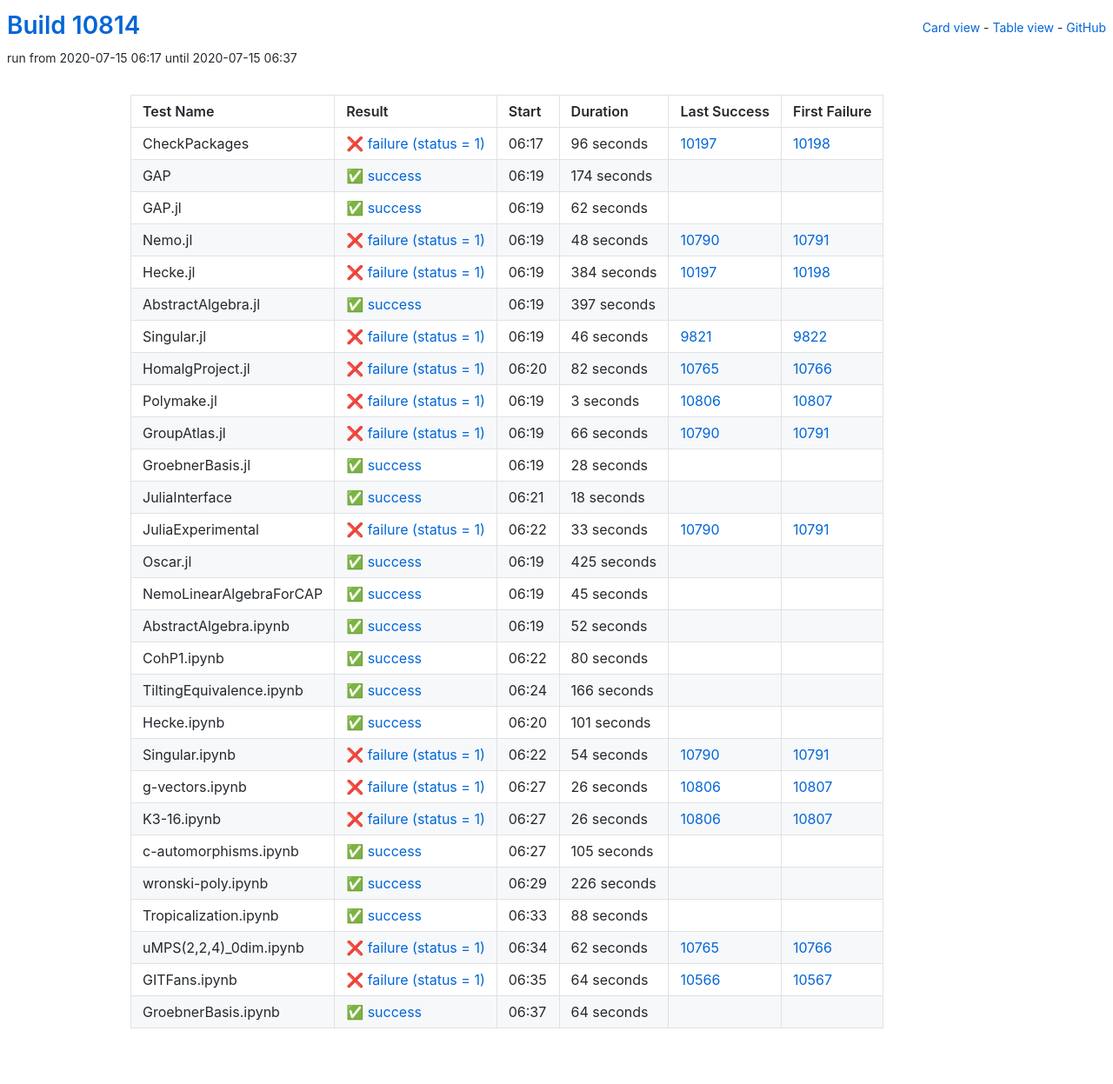
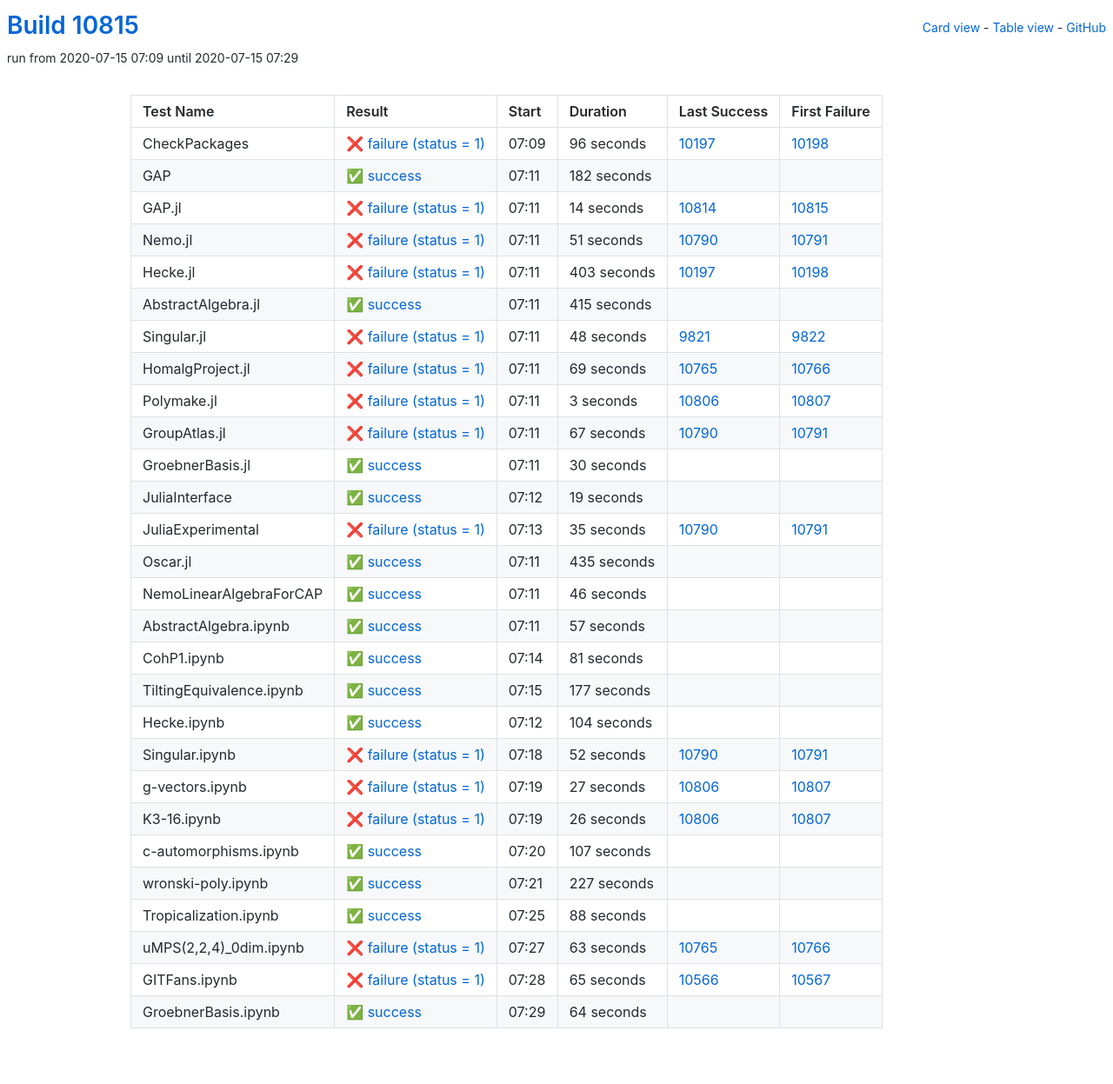
Before and after one commit to oscar-system/oscar-ci-status, a Jekyll site: the page built from table.html, in a window 1280 px wide. Shown: the whole page at 87% size. Built offline with Jekyll 4.4.1, drawn with Linux system fonts in a browser that asks for light colours.

Commit message:
Build #10815

```diff
--- a/_data/ci.yml
+++ b/_data/ci.yml
@@ -1,6 +1,6 @@
 ---
-build: 10814
-build_url: https://oscarci.mathematik.uni-kl.de/job/oscar/10814/
+build: 10815
+build_url: https://oscarci.mathematik.uni-kl.de/job/oscar/10815/
 job: oscar
 organization: oscar-system
 repo: oscar-ci-status
@@ -8,8 +8,8 @@
 tests:
 - name: CheckPackages
   id: checkpackages
-  log: https://oscarci.mathematik.uni-kl.de/job/oscar/10814/artifact/logs/build-10814/CheckPackages.log
-  start: 2020-07-15 06:17
+  log: https://oscarci.mathematik.uni-kl.de/job/oscar/10815/artifact/logs/build-10815/CheckPackages.log
+  start: 2020-07-15 07:09
   success: false
   exitcode: 1
   status: failure
@@ -20,92 +20,92 @@
   first_failure_url: https://oscarci.mathematik.uni-kl.de/job/oscar/10198/
 - name: GAP
   id: gap
-  log: https://oscarci.mathematik.uni-kl.de/job/oscar/10814/artifact/logs/build-10814/GAP.log
-  start: 2020-07-15 06:19
+  log: https://oscarci.mathematik.uni-kl.de/job/oscar/10815/artifact/logs/build-10815/GAP.log
+  start: 2020-07-15 07:11
   success: true
   exitcode: 0
   status: success
-  duration: 174
+  duration: 182
   last_success: false
   last_success_url:
   first_failure: false
   first_failure_url:
 - name: GAP.jl
   id: gap-jl
-  log: https://oscarci.mathematik.uni-kl.de/job/oscar/10814/artifact/logs/build-10814/GAP.jl.log
-  start: 2020-07-15 06:19
-  success: true
-  exitcode: 0
-  status: success
-  duration: 62
-  last_success: false
-  last_success_url:
-  first_failure: false
-  first_failure_url:
-- name: Nemo.jl
-  id: nemo-jl
-  log: https://oscarci.mathematik.uni-kl.de/job/oscar/10814/artifact/logs/build-10814/Nemo.jl.log
-  start: 2020-07-15 06:19
+  log: https://oscarci.mathematik.uni-kl.de/job/oscar/10815/artifact/logs/build-10815/GAP.jl.log
+  start: 2020-07-15 07:11
   success: false
   exitcode: 1
   status: failure
-  duration: 48
+  duration: 14
+  last_success: 10814
+  last_success_url: https://oscarci.mathematik.uni-kl.de/job/oscar/10814/
+  first_failure: 10815
+  first_failure_url: https://oscarci.mathematik.uni-kl.de/job/oscar/10815/
+- name: Nemo.jl
+  id: nemo-jl
+  log: https://oscarci.mathematik.uni-kl.de/job/oscar/10815/artifact/logs/build-10815/Nemo.jl.log
+  start: 2020-07-15 07:11
+  success: false
+  exitcode: 1
+  status: failure
+  duration: 51
   last_success: 10790
   last_success_url: https://oscarci.mathematik.uni-kl.de/job/oscar/10790/
   first_failure: 10791
   first_failure_url: https://oscarci.mathematik.uni-kl.de/job/oscar/10791/
 - name: Hecke.jl
   id: hecke-jl
-  log: https://oscarci.mathematik.uni-kl.de/job/oscar/10814/artifact/logs/build-10814/Hecke.jl.log
-  start: 2020-07-15 06:19
+  log: https://oscarci.mathematik.uni-kl.de/job/oscar/10815/artifact/logs/build-10815/Hecke.jl.log
+  start: 2020-07-15 07:11
   success: false
   exitcode: 1
   status: failure
-  duration: 384
+  duration: 403
   last_success: 10197
   last_success_url: https://oscarci.mathematik.uni-kl.de/job/oscar/10197/
   first_failure: 10198
   first_failure_url: https://oscarci.mathematik.uni-kl.de/job/oscar/10198/
 - name: AbstractAlgebra.jl
   id: abstractalgebra-jl
-  log: https://oscarci.mathematik.uni-kl.de/job/oscar/10814/artifact/logs/build-10814/AbstractAlgebra.jl.log
-  start: 2020-07-15 06:19
+  log: https://oscarci.mathematik.uni-kl.de/job/oscar/10815/artifact/logs/build-10815/AbstractAlgebra.jl.log
+  start: 2020-07-15 07:11
   success: true
   exitcode: 0
   status: success
-  duration: 397
+  duration: 415
   last_success: false
   last_success_url:
   first_failure: false
   first_failure_url:
 - name: Singular.jl
   id: singular-jl
-  log: https://oscarci.mathematik.uni-kl.de/job/oscar/10814/artifact/logs/build-10814/Singular.jl.log
-  start: 2020-07-15 06:19
+  log: https://oscarci.mathematik.uni-kl.de/job/oscar/10815/artifact/logs/build-10815/Singular.jl.log
+  start: 2020-07-15 07:11
   success: false
   exitcode: 1
   status: failure
-  duration: 46
+  duration: 48
   last_success: 9821
   last_success_url: https://oscarci.mathematik.uni-kl.de/job/oscar/9821/
   first_failure: 9822
   first_failure_url: https://oscarci.mathematik.uni-kl.de/job/oscar/9822/
 - name: HomalgProject.jl
   id: homalgproject-jl
-  log: https://oscarci.mathematik.uni-kl.de/job/oscar/10814/artifact/logs/build-10814/HomalgProject.jl.log
-  start: 2020-07-15 06:20
+  log: https://oscarci.mathematik.uni-kl.de/job/oscar/10815/artifact/logs/build-10815/HomalgProject.jl.log
+  start: 2020-07-15 07:11
   success: false
   exitcode: 1
   status: failure
-  duration: 82
+  duration: 69
   last_success: 10765
   last_success_url: https://oscarci.mathematik.uni-kl.de/job/oscar/10765/
   first_failure: 10766
   first_failure_url: https://oscarci.mathematik.uni-kl.de/job/oscar/10766/
 - name: Polymake.jl
   id: polymake-jl
-  log: https://oscarci.mathematik.uni-kl.de/job/oscar/10814/artifact/logs/build-10814/Polymake.jl.log
-  start: 2020-07-15 06:19
+  log: https://oscarci.mathematik.uni-kl.de/job/oscar/10815/artifact/logs/build-10815/Polymake.jl.log
+  start: 2020-07-15 07:11
   success: false
   exitcode: 1
   status: failure
@@ -116,152 +116,152 @@
   first_failure_url: https://oscarci.mathematik.uni-kl.de/job/oscar/10807/
 - name: GroupAtlas.jl
   id: groupatlas-jl
-  log: https://oscarci.mathematik.uni-kl.de/job/oscar/10814/artifact/logs/build-10814/GroupAtlas.jl.log
-  start: 2020-07-15 06:19
+  log: https://oscarci.mathematik.uni-kl.de/job/oscar/10815/artifact/logs/build-10815/GroupAtlas.jl.log
+  start: 2020-07-15 07:11
   success: false
   exitcode: 1
   status: failure
-  duration: 66
+  duration: 67
   last_success: 10790
   last_success_url: https://oscarci.mathematik.uni-kl.de/job/oscar/10790/
   first_failure: 10791
   first_failure_url: https://oscarci.mathematik.uni-kl.de/job/oscar/10791/
 - name: GroebnerBasis.jl
   id: groebnerbasis-jl
-  log: https://oscarci.mathematik.uni-kl.de/job/oscar/10814/artifact/logs/build-10814/GroebnerBasis.jl.log
-  start: 2020-07-15 06:19
+  log: https://oscarci.mathematik.uni-kl.de/job/oscar/10815/artifact/logs/build-10815/GroebnerBasis.jl.log
+  start: 2020-07-15 07:11
   success: true
   exitcode: 0
   status: success
-  duration: 28
+  duration: 30
   last_success: false
   last_success_url:
   first_failure: false
   first_failure_url:
 - name: JuliaInterface
   id: juliainterface
-  log: https://oscarci.mathematik.uni-kl.de/job/oscar/10814/artifact/logs/build-10814/JuliaInterface.log
-  start: 2020-07-15 06:21
+  log: https://oscarci.mathematik.uni-kl.de/job/oscar/10815/artifact/logs/build-10815/JuliaInterface.log
+  start: 2020-07-15 07:12
   success: true
   exitcode: 0
   status: success
-  duration: 18
+  duration: 19
   last_success: false
   last_success_url:
   first_failure: false
   first_failure_url:
 - name: JuliaExperimental
   id: juliaexperimental
-  log: https://oscarci.mathematik.uni-kl.de/job/oscar/10814/artifact/logs/build-10814/JuliaExperimental.log
-  start: 2020-07-15 06:22
+  log: https://oscarci.mathematik.uni-kl.de/job/oscar/10815/artifact/logs/build-10815/JuliaExperimental.log
+  start: 2020-07-15 07:13
   success: false
   exitcode: 1
   status: failure
-  duration: 33
+  duration: 35
   last_success: 10790
   last_success_url: https://oscarci.mathematik.uni-kl.de/job/oscar/10790/
   first_failure: 10791
   first_failure_url: https://oscarci.mathematik.uni-kl.de/job/oscar/10791/
 - name: Oscar.jl
   id: oscar-jl
-  log: https://oscarci.mathematik.uni-kl.de/job/oscar/10814/artifact/logs/build-10814/Oscar.jl.log
-  start: 2020-07-15 06:19
+  log: https://oscarci.mathematik.uni-kl.de/job/oscar/10815/artifact/logs/build-10815/Oscar.jl.log
+  start: 2020-07-15 07:11
   success: true
   exitcode: 0
   status: success
-  duration: 425
+  duration: 435
   last_success: false
   last_success_url:
   first_failure: false
   first_failure_url:
 - name: NemoLinearAlgebraForCAP
   id: nemolinearalgebraforcap
-  log: https://oscarci.mathematik.uni-kl.de/job/oscar/10814/artifact/logs/build-10814/NemoLinearAlgebraForCAP.log
-  start: 2020-07-15 06:19
+  log: https://oscarci.mathematik.uni-kl.de/job/oscar/10815/artifact/logs/build-10815/NemoLinearAlgebraForCAP.log
+  start: 2020-07-15 07:11
   success: true
   exitcode: 0
   status: success
-  duration: 45
+  duration: 46
   last_success: false
   last_success_url:
   first_failure: false
   first_failure_url:
 - name: AbstractAlgebra.ipynb
   id: abstractalgebra-ipynb
-  log: https://oscarci.mathematik.uni-kl.de/job/oscar/10814/artifact/logs/build-10814/AbstractAlgebra.ipynb.log
-  start: 2020-07-15 06:19
+  log: https://oscarci.mathematik.uni-kl.de/job/oscar/10815/artifact/logs/build-10815/AbstractAlgebra.ipynb.log
+  start: 2020-07-15 07:11
   success: true
   exitcode: 0
   status: success
-  duration: 52
+  duration: 57
   last_success: false
   last_success_url:
   first_failure: false
   first_failure_url:
 - name: CohP1.ipynb
   id: cohp1-ipynb
-  log: https://oscarci.mathematik.uni-kl.de/job/oscar/10814/artifact/logs/build-10814/CohP1.ipynb.log
-  start: 2020-07-15 06:22
+  log: https://oscarci.mathematik.uni-kl.de/job/oscar/10815/artifact/logs/build-10815/CohP1.ipynb.log
+  start: 2020-07-15 07:14
   success: true
   exitcode: 0
   status: success
-  duration: 80
+  duration: 81
   last_success: false
   last_success_url:
   first_failure: false
   first_failure_url:
 - name: TiltingEquivalence.ipynb
   id: tiltingequivalence-ipynb
-  log: https://oscarci.mathematik.uni-kl.de/job/oscar/10814/artifact/logs/build-10814/TiltingEquivalence.ipynb.log
-  start: 2020-07-15 06:24
+  log: https://oscarci.mathematik.uni-kl.de/job/oscar/10815/artifact/logs/build-10815/TiltingEquivalence.ipynb.log
+  start: 2020-07-15 07:15
   success: true
   exitcode: 0
   status: success
-  duration: 166
+  duration: 177
   last_success: false
   last_success_url:
   first_failure: false
   first_failure_url:
 - name: Hecke.ipynb
   id: hecke-ipynb
-  log: https://oscarci.mathematik.uni-kl.de/job/oscar/10814/artifact/logs/build-10814/Hecke.ipynb.log
-  start: 2020-07-15 06:20
+  log: https://oscarci.mathematik.uni-kl.de/job/oscar/10815/artifact/logs/build-10815/Hecke.ipynb.log
+  start: 2020-07-15 07:12
   success: true
   exitcode: 0
   status: success
-  duration: 101
+  duration: 104
   last_success: false
   last_success_url:
   first_failure: false
   first_failure_url:
 - name: Singular.ipynb
   id: singular-ipynb
-  log: https://oscarci.mathematik.uni-kl.de/job/oscar/10814/artifact/logs/build-10814/Singular.ipynb.log
-  start: 2020-07-15 06:22
+  log: https://oscarci.mathematik.uni-kl.de/job/oscar/10815/artifact/logs/build-10815/Singular.ipynb.log
+  start: 2020-07-15 07:18
   success: false
   exitcode: 1
   status: failure
-  duration: 54
+  duration: 52
   last_success: 10790
   last_success_url: https://oscarci.mathematik.uni-kl.de/job/oscar/10790/
   first_failure: 10791
   first_failure_url: https://oscarci.mathematik.uni-kl.de/job/oscar/10791/
 - name: g-vectors.ipynb
   id: g-vectors-ipynb
-  log: https://oscarci.mathematik.uni-kl.de/job/oscar/10814/artifact/logs/build-10814/g-vectors.ipynb.log
-  start: 2020-07-15 06:27
+  log: https://oscarci.mathematik.uni-kl.de/job/oscar/10815/artifact/logs/build-10815/g-vectors.ipynb.log
+  start: 2020-07-15 07:19
   success: false
   exitcode: 1
   status: failure
-  duration: 26
+  duration: 27
   last_success: 10806
   last_success_url: https://oscarci.mathematik.uni-kl.de/job/oscar/10806/
   first_failure: 10807
   first_failure_url: https://oscarci.mathematik.uni-kl.de/job/oscar/10807/
 - name: K3-16.ipynb
   id: k3-16-ipynb
-  log: https://oscarci.mathematik.uni-kl.de/job/oscar/10814/artifact/logs/build-10814/K3-16.ipynb.log
-  start: 2020-07-15 06:27
+  log: https://oscarci.mathematik.uni-kl.de/job/oscar/10815/artifact/logs/build-10815/K3-16.ipynb.log
+  start: 2020-07-15 07:19
   success: false
   exitcode: 1
   status: failure
@@ -272,32 +272,32 @@
   first_failure_url: https://oscarci.mathematik.uni-kl.de/job/oscar/10807/
 - name: c-automorphisms.ipynb
   id: c-automorphisms-ipynb
-  log: https://oscarci.mathematik.uni-kl.de/job/oscar/10814/artifact/logs/build-10814/c-automorphisms.ipynb.log
-  start: 2020-07-15 06:27
+  log: https://oscarci.mathematik.uni-kl.de/job/oscar/10815/artifact/logs/build-10815/c-automorphisms.ipynb.log
+  start: 2020-07-15 07:20
   success: true
   exitcode: 0
   status: success
-  duration: 105
+  duration: 107
   last_success: false
   last_success_url:
   first_failure: false
   first_failure_url:
 - name: wronski-poly.ipynb
   id: wronski-poly-ipynb
-  log: https://oscarci.mathematik.uni-kl.de/job/oscar/10814/artifact/logs/build-10814/wronski-poly.ipynb.log
-  start: 2020-07-15 06:29
+  log: https://oscarci.mathematik.uni-kl.de/job/oscar/10815/artifact/logs/build-10815/wronski-poly.ipynb.log
+  start: 2020-07-15 07:21
   success: true
   exitcode: 0
   status: success
-  duration: 226
+  duration: 227
   last_success: false
   last_success_url:
   first_failure: false
   first_failure_url:
 - name: Tropicalization.ipynb
   id: tropicalization-ipynb
-  log: https://oscarci.mathematik.uni-kl.de/job/oscar/10814/artifact/logs/build-10814/Tropicalization.ipynb.log
-  start: 2020-07-15 06:33
+  log: https://oscarci.mathematik.uni-kl.de/job/oscar/10815/artifact/logs/build-10815/Tropicalization.ipynb.log
+  start: 2020-07-15 07:25
   success: true
   exitcode: 0
   status: success
@@ -308,32 +308,32 @@
   first_failure_url:
 - name: uMPS(2,2,4)_0dim.ipynb
   id: umps-2-2-4-0dim-ipynb
-  log: https://oscarci.mathematik.uni-kl.de/job/oscar/10814/artifact/logs/build-10814/uMPS-2-2-4-_0dim.ipynb.log
-  start: 2020-07-15 06:34
+  log: https://oscarci.mathematik.uni-kl.de/job/oscar/10815/artifact/logs/build-10815/uMPS-2-2-4-_0dim.ipynb.log
+  start: 2020-07-15 07:27
   success: false
   exitcode: 1
   status: failure
-  duration: 62
+  duration: 63
   last_success: 10765
   last_success_url: https://oscarci.mathematik.uni-kl.de/job/oscar/10765/
   first_failure: 10766
   first_failure_url: https://oscarci.mathematik.uni-kl.de/job/oscar/10766/
 - name: GITFans.ipynb
   id: gitfans-ipynb
-  log: https://oscarci.mathematik.uni-kl.de/job/oscar/10814/artifact/logs/build-10814/GITFans.ipynb.log
-  start: 2020-07-15 06:35
+  log: https://oscarci.mathematik.uni-kl.de/job/oscar/10815/artifact/logs/build-10815/GITFans.ipynb.log
+  start: 2020-07-15 07:28
   success: false
   exitcode: 1
   status: failure
-  duration: 64
+  duration: 65
   last_success: 10566
   last_success_url: https://oscarci.mathematik.uni-kl.de/job/oscar/10566/
   first_failure: 10567
   first_failure_url: https://oscarci.mathematik.uni-kl.de/job/oscar/10567/
 - name: GroebnerBasis.ipynb
   id: groebnerbasis-ipynb
-  log: https://oscarci.mathematik.uni-kl.de/job/oscar/10814/artifact/logs/build-10814/GroebnerBasis.ipynb.log
-  start: 2020-07-15 06:37
+  log: https://oscarci.mathematik.uni-kl.de/job/oscar/10815/artifact/logs/build-10815/GroebnerBasis.ipynb.log
+  start: 2020-07-15 07:29
   success: true
   exitcode: 0
   status: success
```
Also changed, not shown: README.md.
